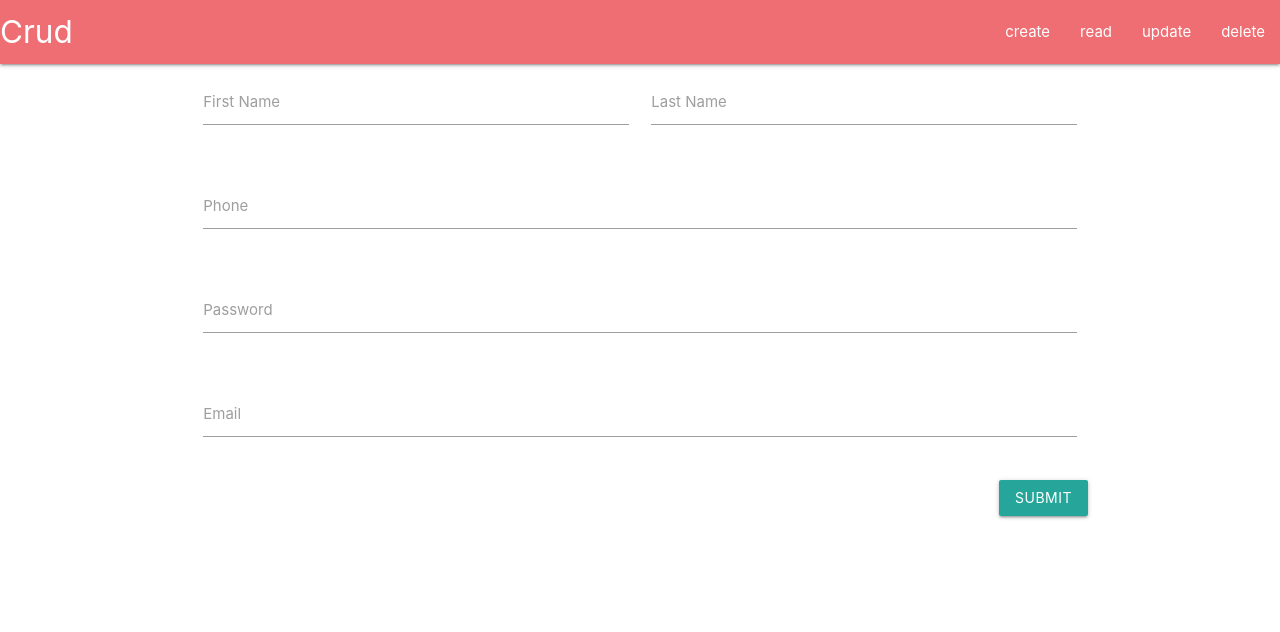
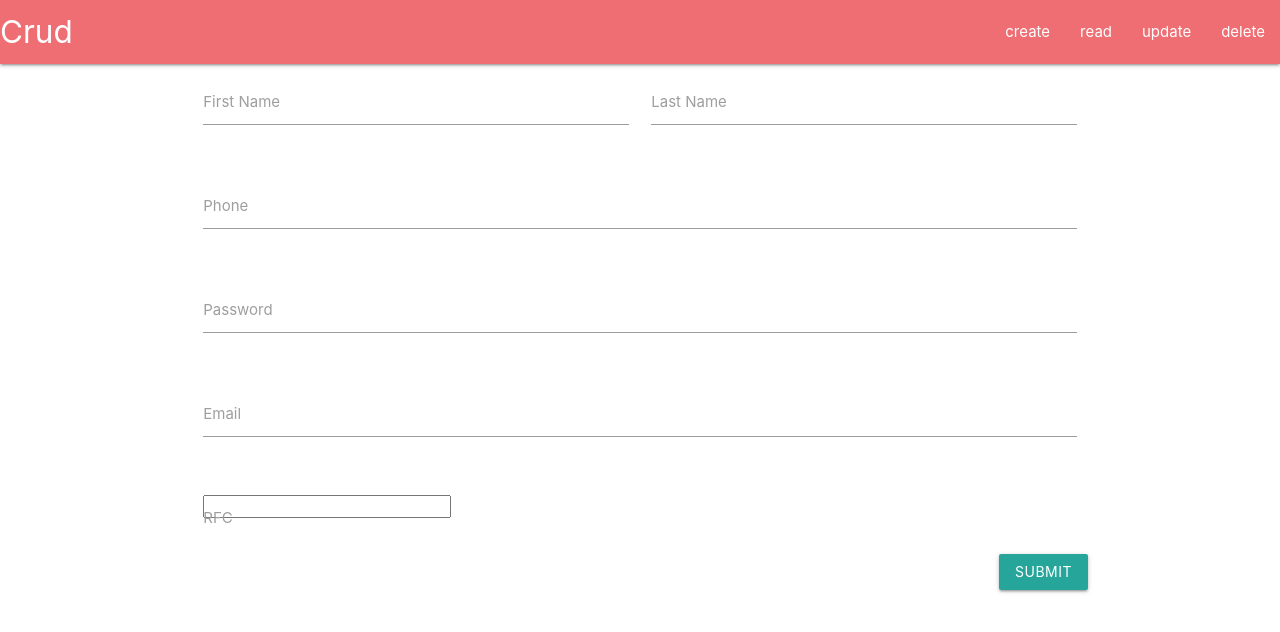
Before and after one commit to valentinreynosa14/angular_crud, an Angular app: page / in a window 1280 px wide. Shown: the top 632 px of the page. Built offline with nearby package versions, Linux system fonts and the light colour scheme.

Commit message:
add new input

```diff
--- a/src/app/app.component.html
+++ b/src/app/app.component.html
@@ -41,6 +41,12 @@
               </div>
             </div>
             <div class="row">
+              <div class="input-field col s12">
+                <input id="rfc" name="rfc" type="rfc" class="validate">
+                <label for="rfc">RFC</label>
+              </div>
+            </div>
+            <div class="row">
                 <button class="btn waves-effect waves-light float right" type="submit" (click)="createResource(f)" name="action">
                   Submit
                 </button>
```
